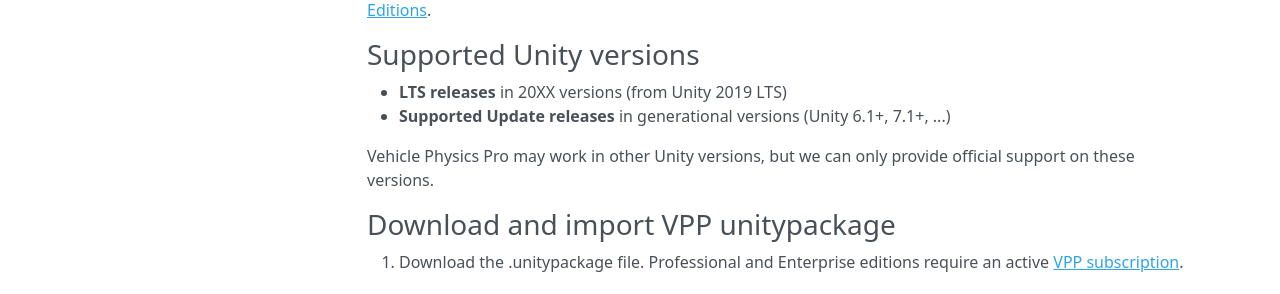
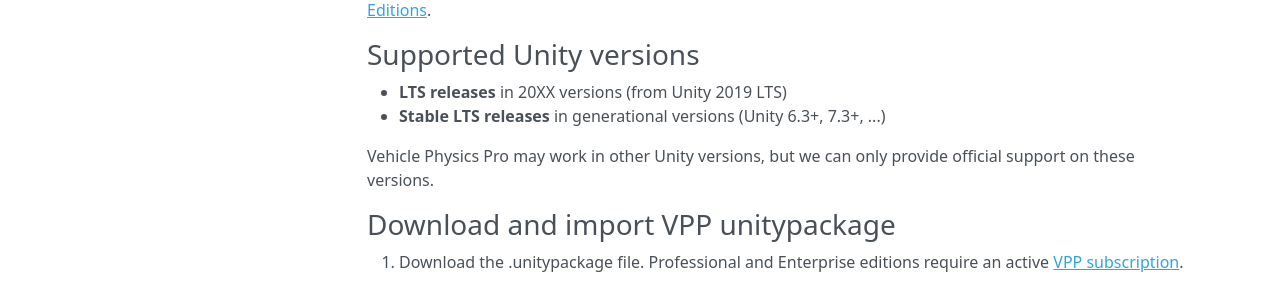
Before and after one commit to EdyJ/vehicle-physics-docs, an MkDocs documentation site: the page built from docs/user-guide/setting-up-vpp.md, in a window 1280 px wide and 900 px high. Shown: the part 328-622 px from the top of the window. Built offline with MkDocs 1.6.1, drawn with Linux system fonts in a browser that asks for light colours; nearby versions of some CDN libraries; library files that are not in the unit come from our copies.

Commit message:
Updated officially supported Unity versions

```diff
--- a/docs/user-guide/setting-up-vpp.md
+++ b/docs/user-guide/setting-up-vpp.md
@@ -14,7 +14,7 @@
 ### Supported Unity versions
 
 - **LTS releases** in 20XX versions (from Unity 2019 LTS)
-- **Supported Update releases** in generational versions (Unity 6.1+, 7.1+, ...)
+- **Stable LTS releases** in generational versions (Unity 6.3+, 7.3+, ...)
 
 Vehicle Physics Pro may work in other Unity versions, but we can only provide official support on these versions.
 
```
